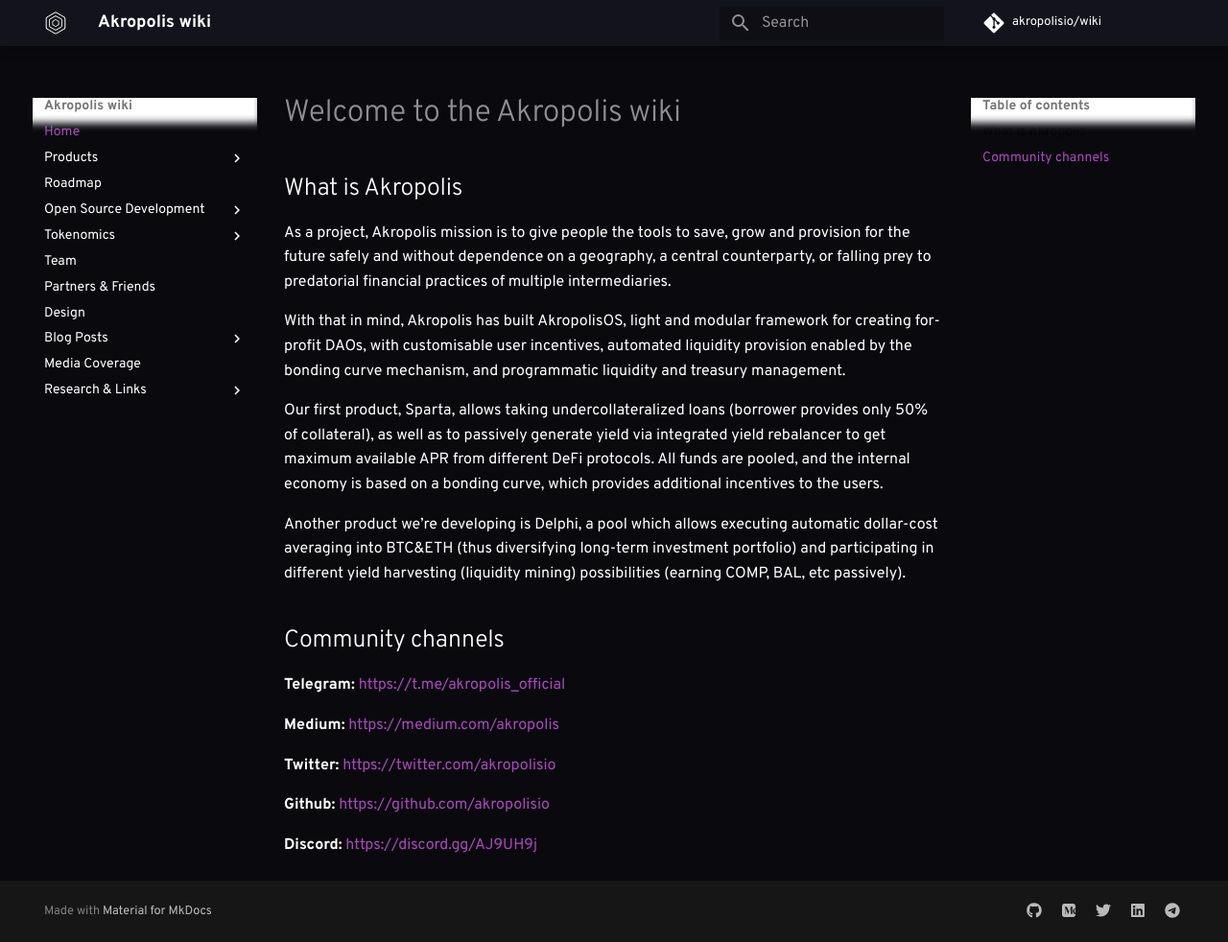
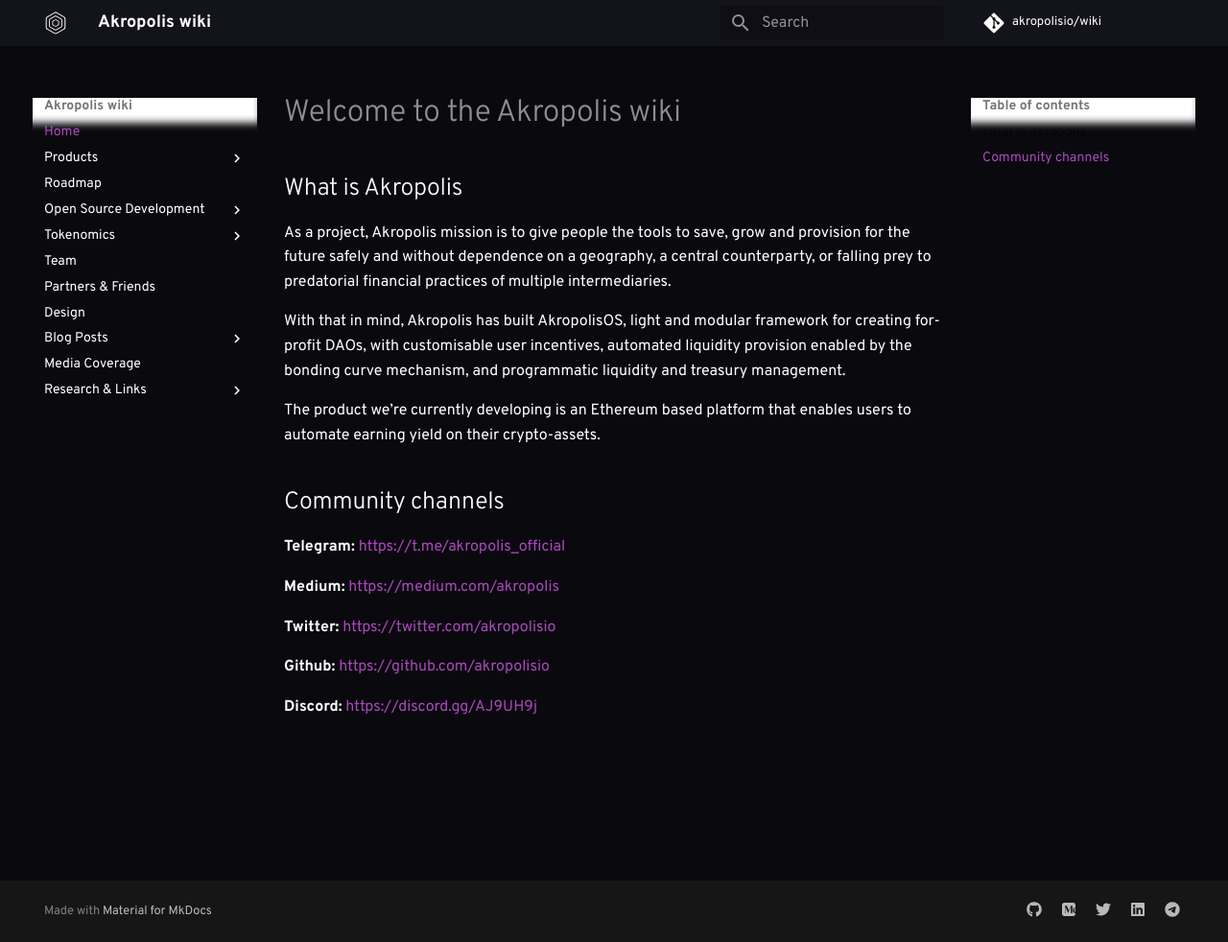
Before and after one commit to kaonone/wiki, an MkDocs documentation site: the page built from docs/index.md, in a window 1280 px wide and 982 px high. Shown: the whole window at 96% size. Built offline with MkDocs 1.6.1 and Material for MkDocs 9.7.7, drawn with Linux system fonts in a browser that asks for light colours; some web fonts are replaced; comment, search, counter and statistics services are not loaded; old or Windows-style settings are respelled for this version of MkDocs.

Commit message:
Update index.md

```diff
--- a/docs/index.md
+++ b/docs/index.md
@@ -6,9 +6,7 @@
 
 With that in mind, Akropolis has built AkropolisOS, light and modular framework for creating for-profit DAOs, with customisable user incentives, automated liquidity provision enabled by the bonding curve mechanism, and programmatic liquidity and treasury management.
 
-Our first product, Sparta, allows taking undercollateralized loans (borrower provides only 50% of collateral), as well as to passively generate yield via integrated yield rebalancer to get maximum available APR from different DeFi protocols. All funds are pooled, and the internal economy is based on a bonding curve, which provides additional incentives to the users.
-
-Another product we’re developing is Delphi, a pool which allows executing automatic dollar-cost averaging into BTC&ETH (thus diversifying long-term investment portfolio) and participating in different yield harvesting (liquidity mining) possibilities (earning COMP, BAL, etc passively).
+The product we’re currently developing is an Ethereum based platform that enables users to automate earning yield on their crypto-assets.
 
 ## Community channels
 
```
